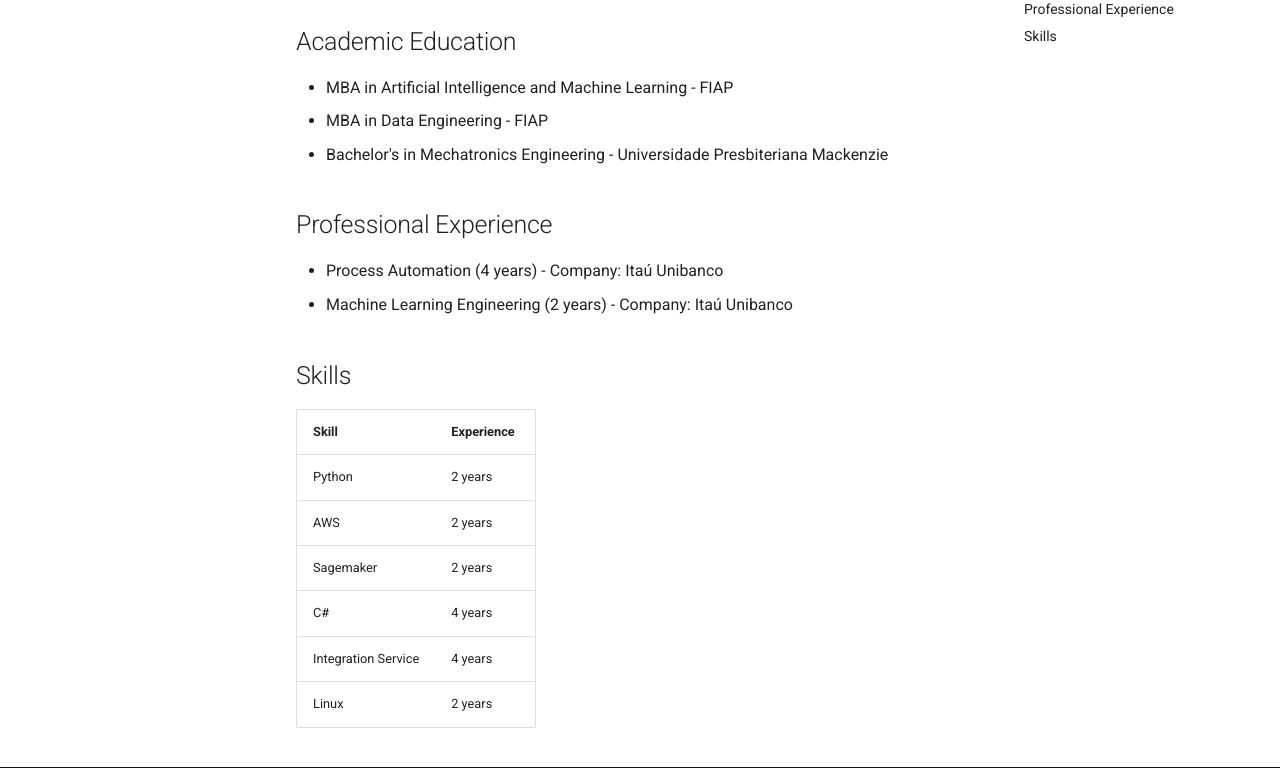
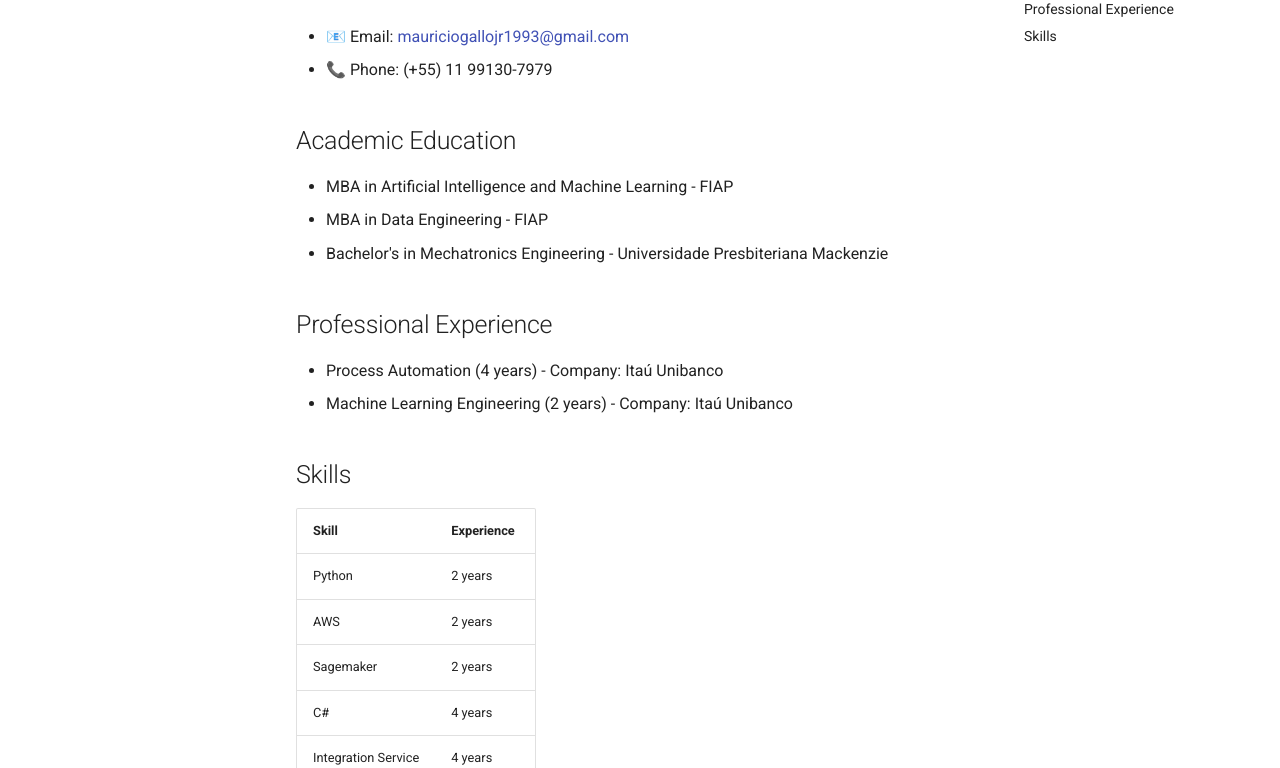
Before and after one commit to mfgallo/cvmauriciog.github.io, a plain HTML site: page index.html in a window 1280 px wide. Shown: the part 156-924 px from the top of the page. Drawn offline with Linux system fonts and the light colour scheme.

Commit message:
Deployed f8ea433 with MkDocs version: 1.5.2

```diff
--- a/index.html
+++ b/index.html
@@ -339,6 +339,10 @@
 
 
 <h1 id="curriculum-vitae">Curriculum Vitae<a class="headerlink" href="#curriculum-vitae" title="Permanent link">&para;</a></h1>
+<ul>
+<li>📧 Email: <a href="&#109;&#97;&#105;&#108;&#116;&#111;&#58;&#109;&#97;&#117;&#114;&#105;&#99;&#105;&#111;&#103;&#97;&#108;&#108;&#111;&#106;&#114;&#49;&#57;&#57;&#51;&#64;&#103;&#109;&#97;&#105;&#108;&#46;&#99;&#111;&#109;">&#109;&#97;&#117;&#114;&#105;&#99;&#105;&#111;&#103;&#97;&#108;&#108;&#111;&#106;&#114;&#49;&#57;&#57;&#51;&#64;&#103;&#109;&#97;&#105;&#108;&#46;&#99;&#111;&#109;</a></li>
+<li>📞 Phone: (+55) 11 99130-7979</li>
+</ul>
 <h2 id="academic-education">Academic Education<a class="headerlink" href="#academic-education" title="Permanent link">&para;</a></h2>
 <ul>
 <li>MBA in Artificial Intelligence and Machine Learning - FIAP</li>
--- a/search/search_index.json
+++ b/search/search_index.json
@@ -1 +1 @@
-{"config":{"lang":["en"],"separator":"[\\s\\-]+","pipeline":["stopWordFilter"]},"docs":[{"location":"","title":"Curriculum Vitae","text":""},{"location":"#academic-education","title":"Academic Education","text":"<ul> <li>MBA in Artificial Intelligence and Machine Learning - FIAP</li> <li>MBA in Data Engineering - FIAP</li> <li>Bachelor's in Mechatronics Engineering - Universidade Presbiteriana Mackenzie</li> </ul>"},{"location":"#professional-experience","title":"Professional Experience","text":"<ul> <li>Process Automation (4 years) - Company: Ita\u00fa Unibanco</li> <li>Machine Learning Engineering (2 years) - Company: Ita\u00fa Unibanco</li> </ul>"},{"location":"#skills","title":"Skills","text":"Skill Experience Python 2 years AWS 2 years Sagemaker 2 years C# 4 years Integration Service 4 years Linux 2 years"}]}
+{"config":{"lang":["en"],"separator":"[\\s\\-]+","pipeline":["stopWordFilter"]},"docs":[{"location":"","title":"Curriculum Vitae","text":"<ul> <li>\ud83d\udce7 Email: mauriciogallojr1993@gmail.com</li> <li>\ud83d\udcde Phone: (+55) 11 99130-7979</li> </ul>"},{"location":"#academic-education","title":"Academic Education","text":"<ul> <li>MBA in Artificial Intelligence and Machine Learning - FIAP</li> <li>MBA in Data Engineering - FIAP</li> <li>Bachelor's in Mechatronics Engineering - Universidade Presbiteriana Mackenzie</li> </ul>"},{"location":"#professional-experience","title":"Professional Experience","text":"<ul> <li>Process Automation (4 years) - Company: Ita\u00fa Unibanco</li> <li>Machine Learning Engineering (2 years) - Company: Ita\u00fa Unibanco</li> </ul>"},{"location":"#skills","title":"Skills","text":"Skill Experience Python 2 years AWS 2 years Sagemaker 2 years C# 4 years Integration Service 4 years Linux 2 years"}]}
```
Also changed, not shown: 1 other file.
